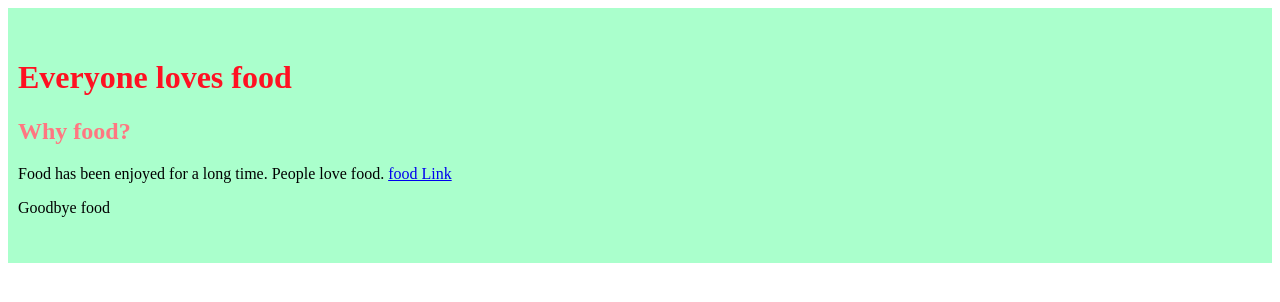
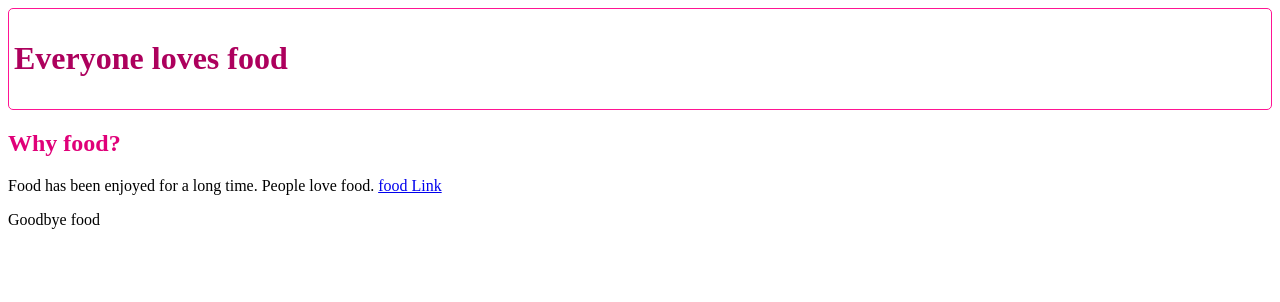
Before and after one commit to lorrainekj31/web130, a plain HTML site: page classwork/02-less/exercise-02/index.html in a window 1280 px wide. Drawn offline with nearby package versions, Linux system fonts and the light colour scheme; files that its build step writes are made by us from their sources.

Commit message:
lesson 02 for less

```diff
--- /dev/null
+++ b/classwork/02-less/exercise-02/css/imports.less
@@ -0,0 +1,6 @@
+@mainColor: #ff1493;
+@headingFont: 20px;
+@standardBorder: 1px solid @mainColor;
+@sectionPadding: 10px 5px;
+@linkColor: #9370db;
+@color: #ff1493;
--- /dev/null
+++ b/classwork/02-less/exercise-02/css/styles.less
@@ -0,0 +1,31 @@
+@import "imports.less";
+
+h1{
+  color: darken(@color, 20%)
+}
+
+h2{
+  color: darken(@color, 10%)
+}
+
+h3{
+  color: @color;
+}
+
+h4{
+  color: lighten(@color, 10%)
+}
+
+.borderRadius(@radius: 5px) {
+  -moz-border-radius: @radius;
+  -webkit-border-radius: @radius;
+  -ms-border-radius: @radius;
+  border-radius: @radius;
+}
+
+header{
+  .borderRadius;
+  border: @standardBorder;
+  padding: @sectionPadding;
+  background: #fff;
+}
--- a/classwork/02-less/exercise-02/index.html
+++ b/classwork/02-less/exercise-02/index.html
@@ -2,7 +2,9 @@
 <html>
   <head>
     <title>food is good</title>
-    <link rel="stylesheet" type="text/css" href="css/styles.css">
+   <!-- <link rel="stylesheet" type="text/css" href="css/styles.css">-->
+    <link rel="stylesheet/less" href="css/styles.less">
+    <script src="js/less-1.7.3.min.js"></script>
   </head>
   <body>
     <div id="content">
```
Also changed, not shown: index.html (+3 -1 lines), classwork/02-less/exercise-02/css/styles.css (added).
